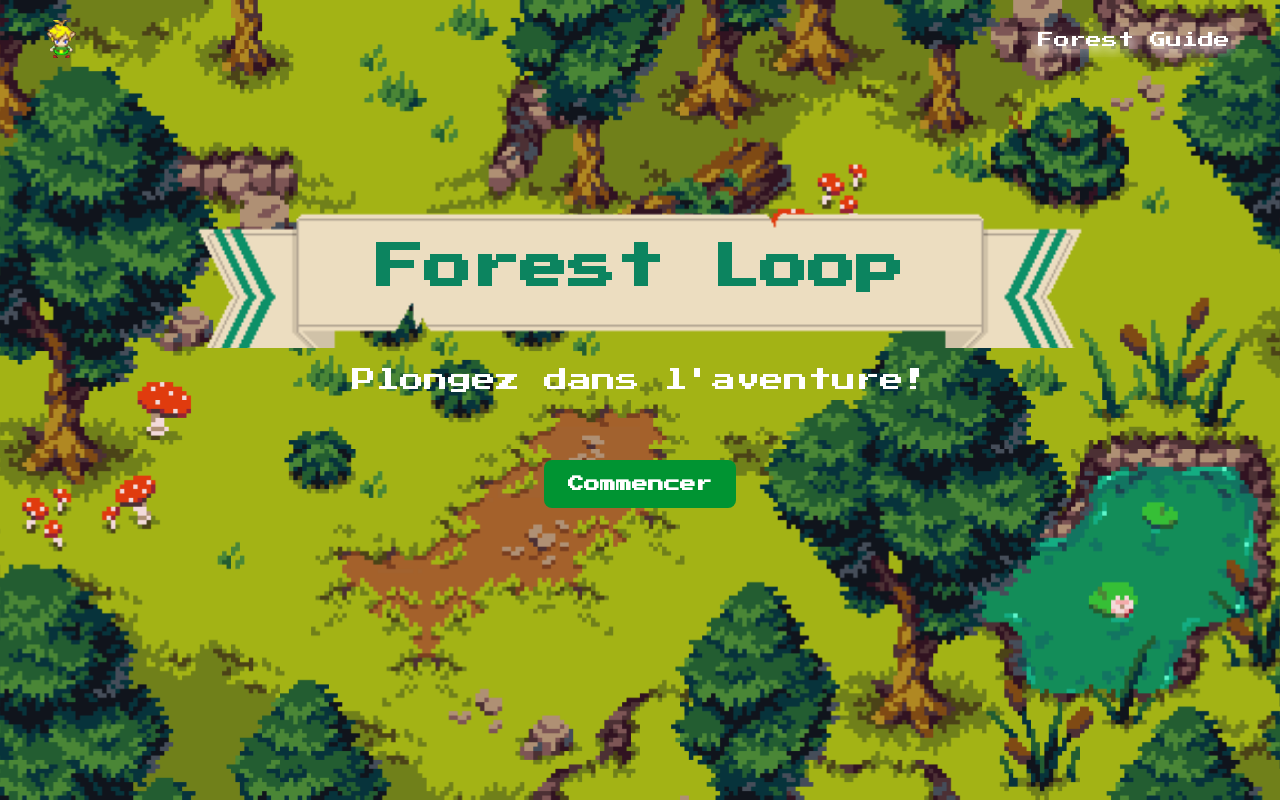
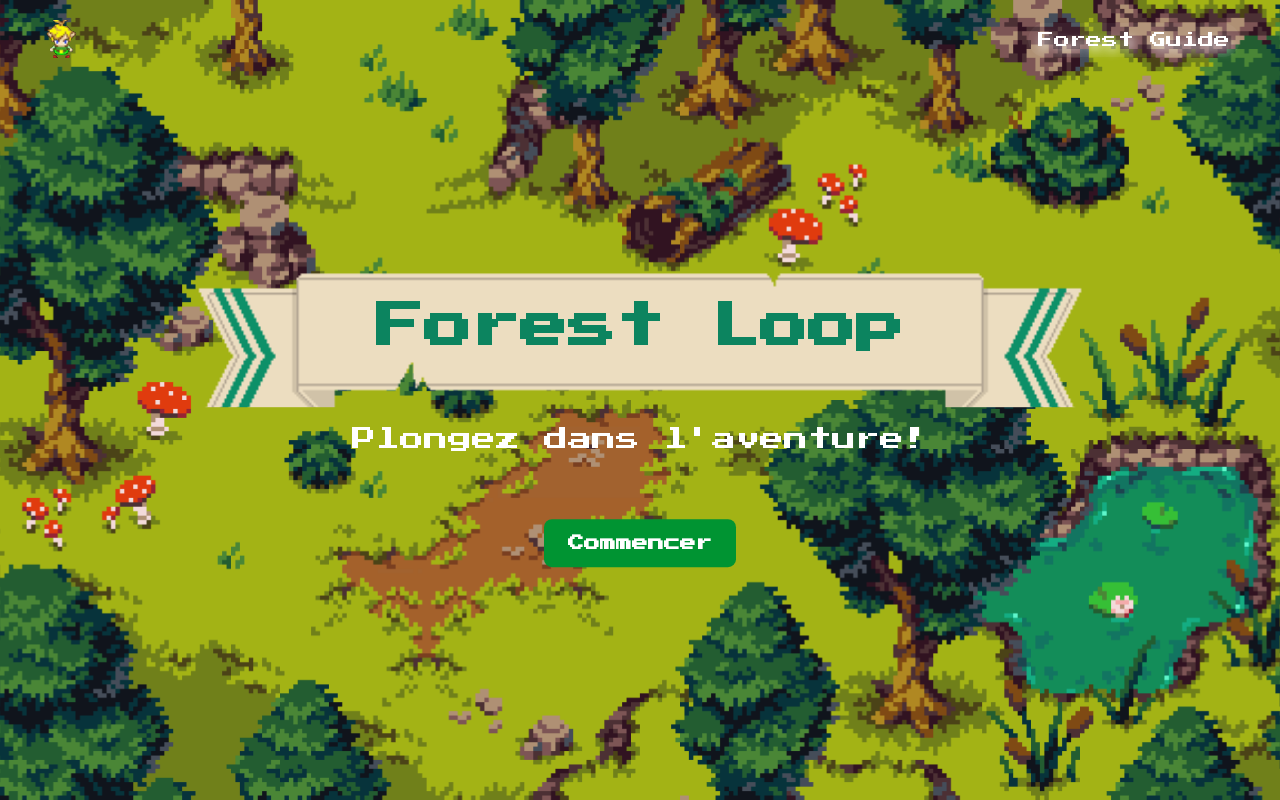
Before and after one commit to St3ph4n1e/forest-loop-front, a Vue app: page / in a window 1280 px wide. Built offline with nearby package versions, Linux system fonts and the light colour scheme; no server answers.

Commit message:
Game title Center

```diff
--- a/src/assets/vue/pages/Home/Home.css
+++ b/src/assets/vue/pages/Home/Home.css
@@ -64,7 +64,7 @@
 
 .title {
   text-align: center;
-  transform: translateY(50%);
+  transform: translateY(70%);
   transition: transform 0.5s ease-out;
 }
 
```
